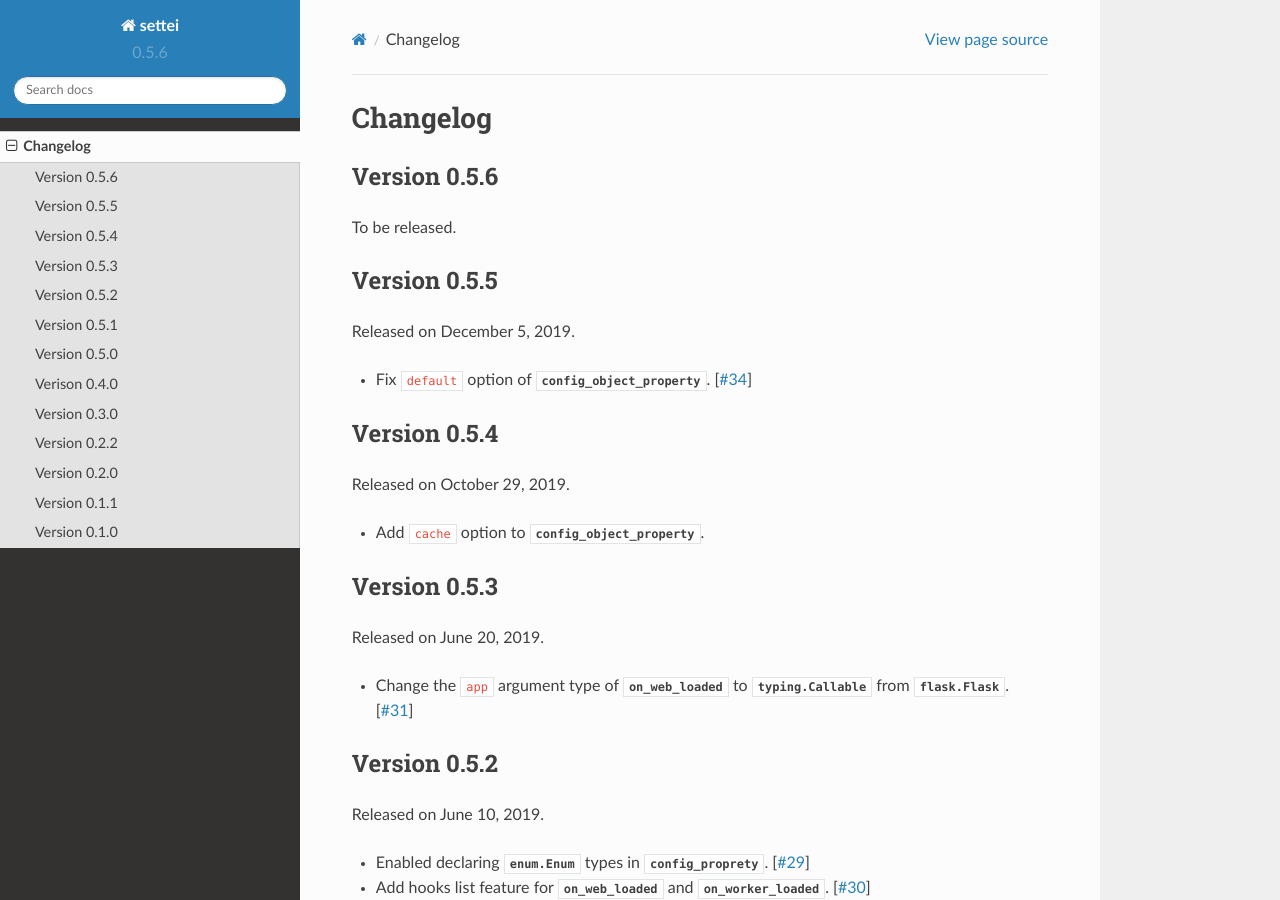
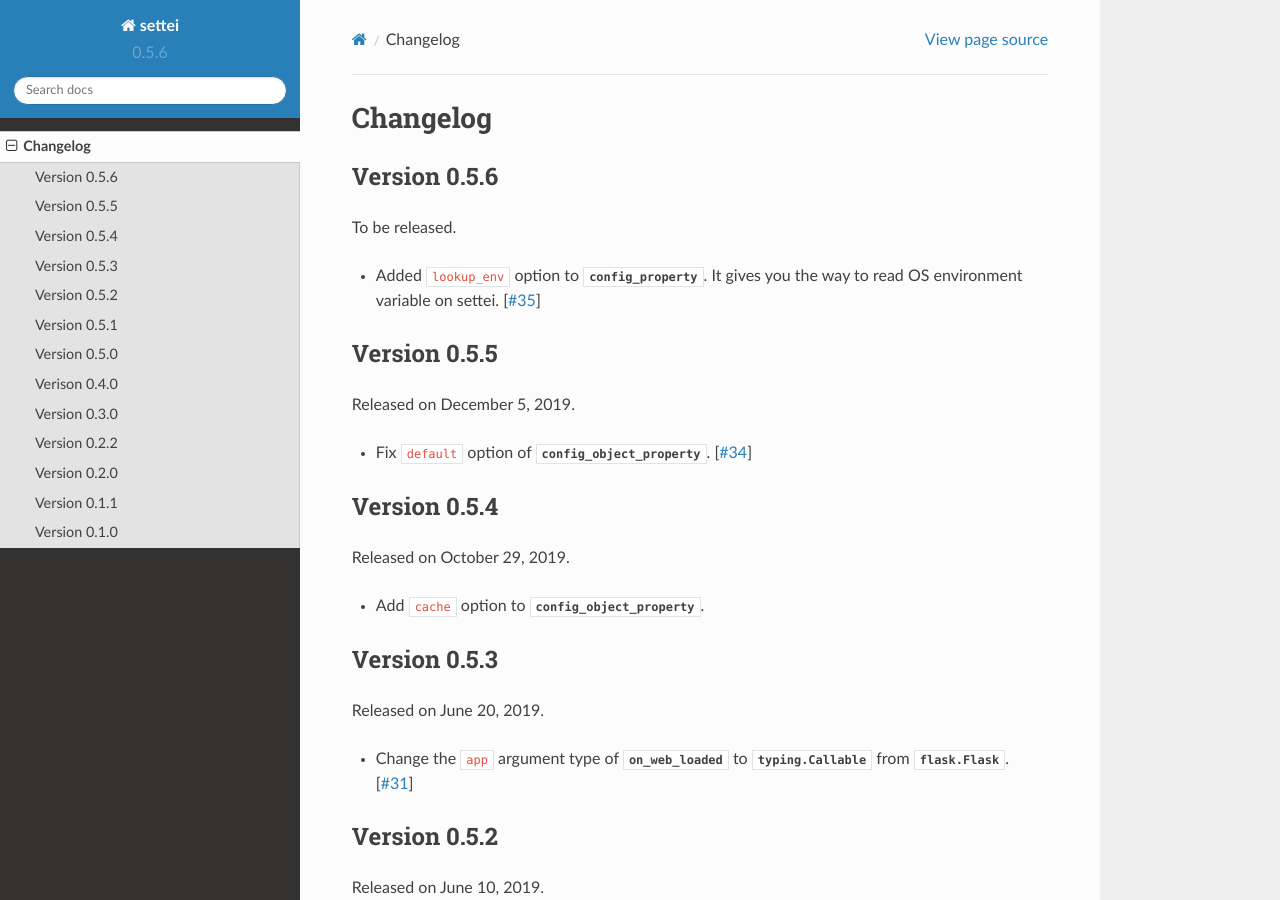
Before and after one commit to spoqa/settei, a Sphinx documentation site: the page built from docs/changes.rst, in a window 1280 px wide and 900 px high. Built offline with Sphinx 7.4.7 and the Read the Docs theme 2.0.0, drawn with Linux system fonts in a browser that asks for light colours.

Commit message:
Add changelog

```diff
--- a/docs/changes.rst
+++ b/docs/changes.rst
@@ -6,6 +6,10 @@
 
 To be released.
 
+- Added ``lookup_env`` option to :class:`~settei.base.config_property`.
+  It gives you the way to read OS environment variable on settei. [`#35`_]
+
+.. _#35: https://github.com/spoqa/settei/pull/35
 
 Version 0.5.5
 -------------
```
